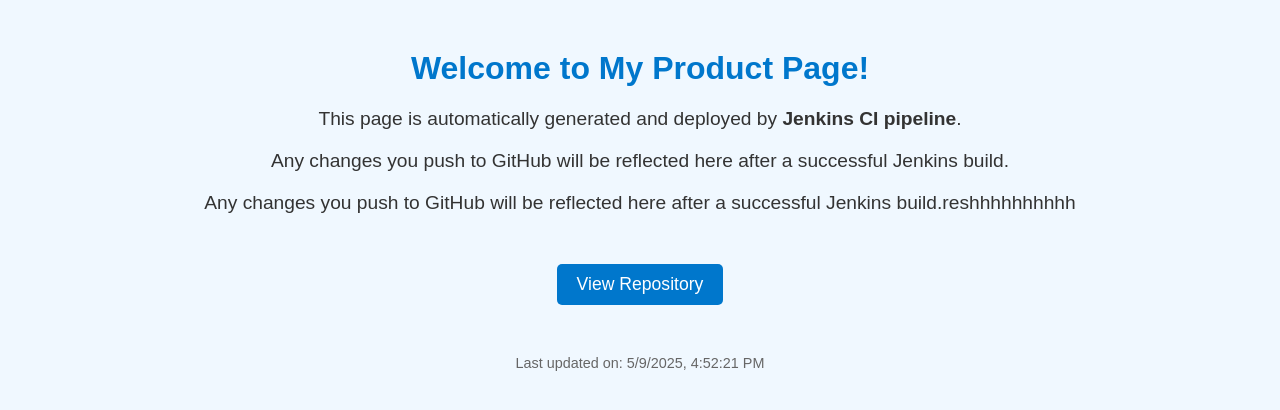
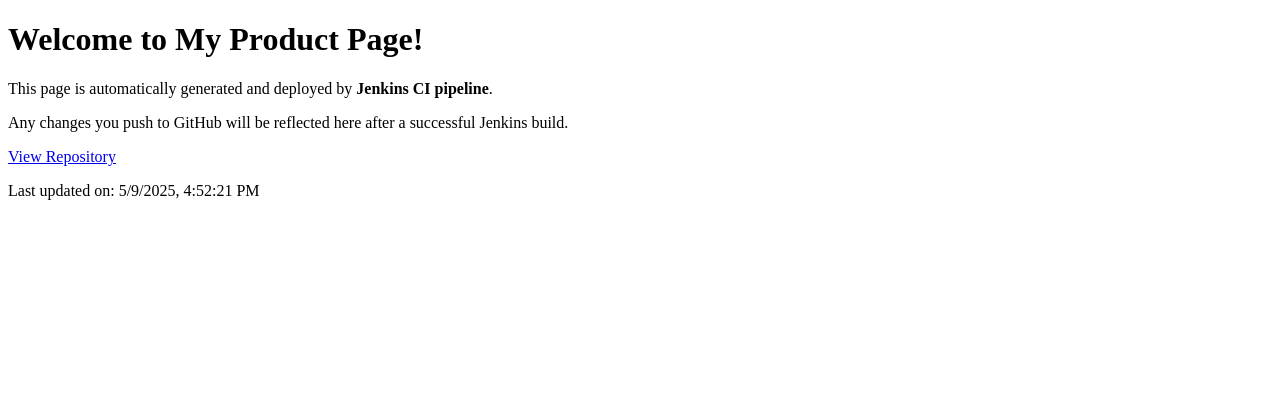
Before and after one commit to reshreshu/devops_final_, a plain HTML site: page index.html in a window 1280 px wide. Drawn offline with Linux system fonts and the light colour scheme.

Commit message:
committt

```diff
--- a/index.html
+++ b/index.html
@@ -5,14 +5,14 @@
     <meta name="viewport" content="width=device-width, initial-scale=1.0">
     <title>Product Page</title>
 </head>
-<body style="font-family: 'Arial', sans-serif; background-color: #f0f8ff; color: #333; margin: 0; padding: 0; text-align: center;">
-    <h1 style="color: #0077cc; margin-top: 50px;">Welcome to My Product Page!</h1>
-    <p style="font-size: 1.2em; margin: 20px 0;">This page is automatically generated and deployed by <strong>Jenkins CI pipeline</strong>.</p>
-    <p style="font-size: 1.2em; margin: 20px 0;">Any changes you push to GitHub will be reflected here after a successful Jenkins build.</p>
-<p style="font-size: 1.2em; margin: 20px 0;">Any changes you push to GitHub will be reflected here after a successful Jenkins build.reshhhhhhhhhh</p>
-    <a href="https://github.com/reshreshu/devops_final_" style="background-color: #0077cc; color: white; padding: 10px 20px; text-decoration: none; border-radius: 5px; font-size: 1.1em; margin-top: 30px; display: inline-block;" target="_blank">View Repository</a>
+<body>
+    <h1>Welcome to My Product Page!</h1>
+    <p>This page is automatically generated and deployed by <strong>Jenkins CI pipeline</strong>.</p>
+    <p>Any changes you push to GitHub will be reflected here after a successful Jenkins build.</p>
 
-    <div class="footer" style="margin-top: 50px; font-size: 0.9em; color: #666;">
+    <a href="https://github.com/reshreshu/devops_final_" target="_blank">View Repository</a>
+
+    <div class="footer">
         <p>Last updated on: <span id="datetime"></span></p>
     </div>
 
```
